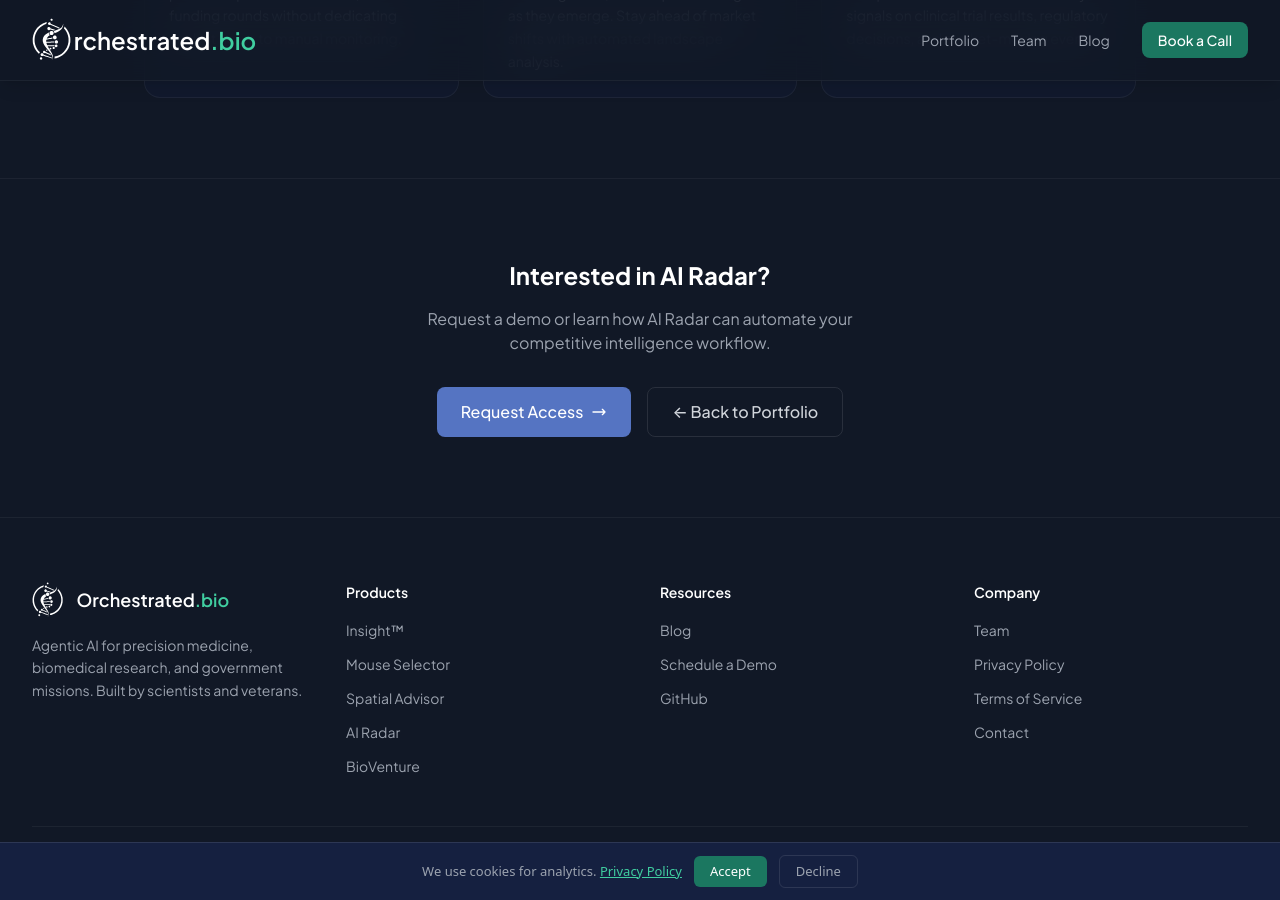
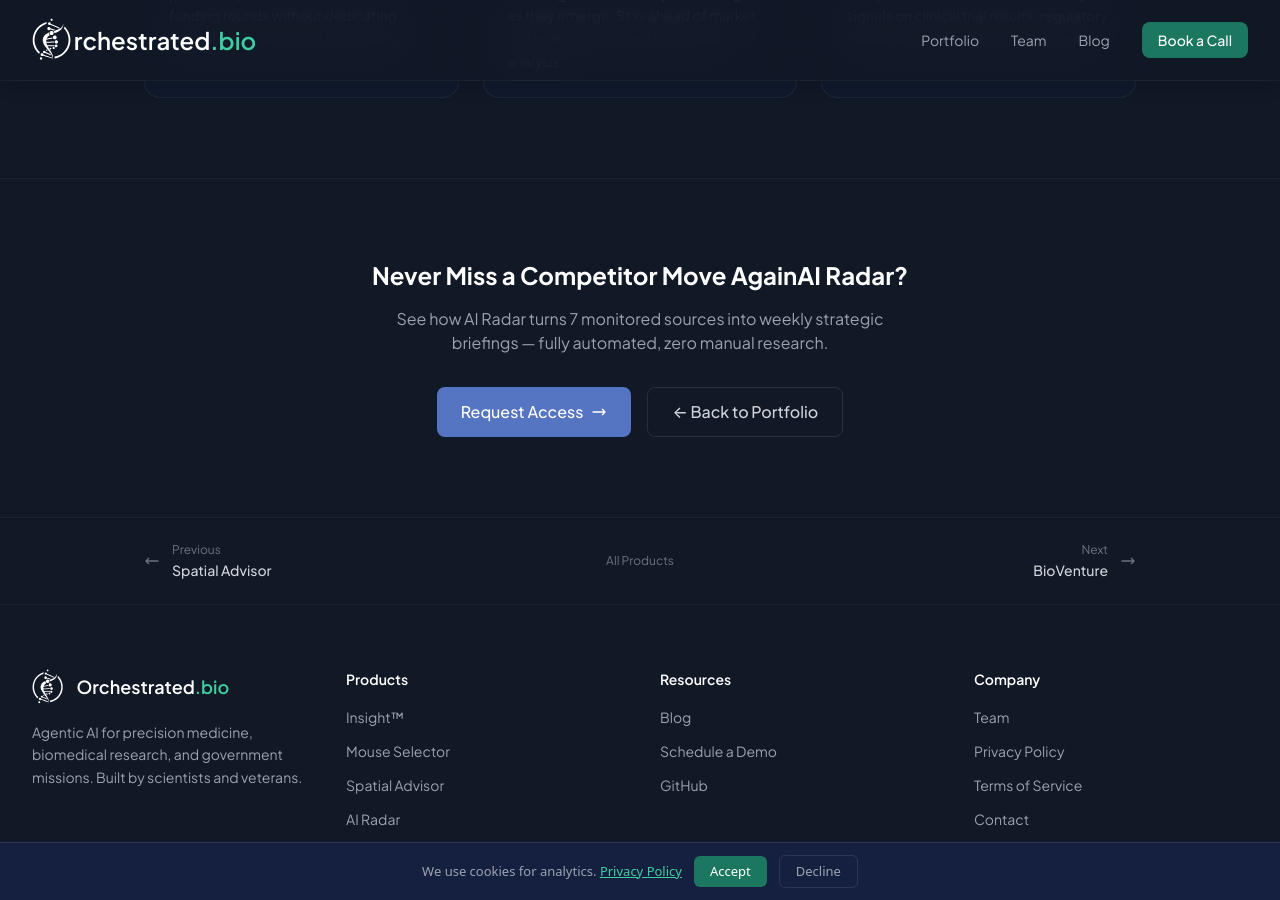
Before and after one commit to noeljcruz/orchestrated-bio.github.io, a Jekyll site: the page built from products/ai-radar.html, in a window 1280 px wide and 900 px high, scrolled down 2420 px. Built offline with Jekyll 4.4.1, drawn with Linux system fonts in a browser that asks for light colours; nearby versions of some CDN libraries; some web fonts are replaced.

Commit message:
Fix issues #5 and #6: product page CTAs and cross-navigation
#5 — Product-specific CTA copy:
- Layout now uses page.cta_title (falls back to "Interested in X?")
- Fixed "Back to Portfolio" link from /#products to /portfolio/
- Each product gets a specific cta_title and sharper cta_description:
  - Mouse Selector: "Stop Guessing Which Mouse Model to Use"
  - Spatial Advisor: "Run Your First Agentic ST Analysis"
  - AI Radar: "Never Miss a Competitor Move Again"
  - BioVenture: "Grade Your Next Biotech Deal in Minutes"

#6 — Cross-navigation between product pages:
- Prev/Next nav bar added below CTA, driven by site.data.products order
- Shows product name with arrow, "Previous"/"Next" label
- "All Products" center link back to /portfolio/
- First/last products show only one direction

Co-Authored-By: Claude Sonnet 4.6 <noreply@anthropic.com>

```diff
--- a/_layouts/product.html
+++ b/_layouts/product.html
@@ -101,16 +101,62 @@ layout: default
 <!-- CTA -->
 <section class="py-20 border-t border-white/5">
     <div class="max-w-5xl mx-auto px-4 text-center">
-        <h2 class="text-2xl font-bold text-white mb-4">Interested in {{ page.product_name }}?</h2>
+        <h2 class="text-2xl font-bold text-white mb-4">{{ page.cta_title | default: "Interested in " | append: page.product_name | append: "?" }}</h2>
         <p class="text-gray-400 mb-8 max-w-lg mx-auto">{{ page.cta_description | default: "Request a demo or learn more about how this product can help your team." }}</p>
         <div class="flex flex-wrap justify-center gap-4">
             <a href="{{ site.booking_url }}" target="_blank" rel="noopener" class="inline-flex items-center gap-2 px-6 py-3 rounded-lg bg-{{ page.cta_bg | default: 'brand-600' }} hover:bg-{{ page.cta_hover | default: 'brand-500' }} text-{% if page.cta_text_dark %}navy-950{% else %}white{% endif %} font-medium transition-all hover:shadow-lg hover:shadow-{{ page.accent_color | default: 'brand' }}-500/20">
                 Request Access
                 <svg class="w-4 h-4" fill="none" stroke="currentColor" viewBox="0 0 24 24"><path stroke-linecap="round" stroke-linejoin="round" stroke-width="2" d="M17 8l4 4m0 0l-4 4m4-4H3"/></svg>
             </a>
-            <a href="{{ '/#products' | relative_url }}" class="inline-flex items-center gap-2 px-6 py-3 rounded-lg border border-white/10 hover:border-{{ page.accent_color | default: 'brand' }}-500/30 text-gray-300 hover:text-white font-medium transition-all">
+            <a href="{{ '/portfolio/' | relative_url }}" class="inline-flex items-center gap-2 px-6 py-3 rounded-lg border border-white/10 hover:border-{{ page.accent_color | default: 'brand' }}-500/30 text-gray-300 hover:text-white font-medium transition-all">
                 &larr; Back to Portfolio
             </a>
         </div>
     </div>
 </section>
+
+<!-- Cross-navigation -->
+{% assign products = site.data.products %}
+{% assign prev_product = nil %}
+{% assign next_product = nil %}
+{% for p in products %}
+  {% if page.url contains p.slug %}
+    {% if forloop.index0 > 0 %}
+      {% assign prev_index = forloop.index0 | minus: 1 %}
+      {% assign prev_product = products[prev_index] %}
+    {% endif %}
+    {% unless forloop.last %}
+      {% assign next_index = forloop.index0 | plus: 1 %}
+      {% assign next_product = products[next_index] %}
+    {% endunless %}
+  {% endif %}
+{% endfor %}
+{% if prev_product or next_product %}
+<nav class="border-t border-white/5" aria-label="Product navigation">
+    <div class="max-w-5xl mx-auto px-4 py-6 flex items-center justify-between gap-4">
+        <div class="flex-1">
+            {% if prev_product %}
+            <a href="{{ '/products/' | append: prev_product.slug | append: '/' | relative_url }}" class="inline-flex items-center gap-3 group text-left">
+                <svg class="w-4 h-4 text-gray-500 group-hover:text-white transition-colors flex-shrink-0" fill="none" stroke="currentColor" viewBox="0 0 24 24"><path stroke-linecap="round" stroke-linejoin="round" stroke-width="2" d="M7 16l-4-4m0 0l4-4m-4 4h18"/></svg>
+                <div>
+                    <p class="text-xs text-gray-500 mb-0.5">Previous</p>
+                    <p class="text-sm text-gray-300 group-hover:text-white font-medium transition-colors">{{ prev_product.name }}</p>
+                </div>
+            </a>
+            {% endif %}
+        </div>
+        <a href="{{ '/portfolio/' | relative_url }}" class="text-xs text-gray-500 hover:text-gray-300 transition-colors flex-shrink-0">All Products</a>
+        <div class="flex-1 flex justify-end">
+            {% if next_product %}
+            <a href="{{ '/products/' | append: next_product.slug | append: '/' | relative_url }}" class="inline-flex items-center gap-3 group text-right">
+                <div>
+                    <p class="text-xs text-gray-500 mb-0.5">Next</p>
+                    <p class="text-sm text-gray-300 group-hover:text-white font-medium transition-colors">{{ next_product.name }}</p>
+                </div>
+                <svg class="w-4 h-4 text-gray-500 group-hover:text-white transition-colors flex-shrink-0" fill="none" stroke="currentColor" viewBox="0 0 24 24"><path stroke-linecap="round" stroke-linejoin="round" stroke-width="2" d="M17 8l4 4m0 0l-4 4m4-4H3"/></svg>
+            </a>
+            {% endif %}
+        </div>
+    </div>
+</nav>
+{% endif %}
--- a/products/ai-radar.html
+++ b/products/ai-radar.html
@@ -16,7 +16,8 @@ demo_image: images/ai-radar-demo.png
 demo_image_alt: "AI Radar: continuous agentic competitive landscape analysis with AI-scored findings"
 cta_bg: navy-500
 cta_hover: navy-400
-cta_description: "Request a demo or learn how AI Radar can automate your competitive intelligence workflow."
+cta_title: "Never Miss a Competitor Move Again"
+cta_description: "See how AI Radar turns 7 monitored sources into weekly strategic briefings — fully automated, zero manual research."
 
 redirect_from:
   - /ai-radar.html
--- a/products/bioventure.html
+++ b/products/bioventure.html
@@ -17,7 +17,8 @@ demo_image_alt: "BioVenture: AI-powered biotech deal pipeline with multi-agent d
 cta_bg: amber-500
 cta_hover: amber-400
 cta_text_dark: true
-cta_description: "Request a demo or learn how BioVenture can accelerate your biotech deal pipeline and due diligence."
+cta_title: "Grade Your Next Biotech Deal in Minutes"
+cta_description: "See BioVenture's multi-agent diligence in action — clinical risk, market fit, and comp analysis running in parallel."
 
 redirect_from:
   - /bioventure.html
--- a/products/mouse-selector.html
+++ b/products/mouse-selector.html
@@ -16,7 +16,8 @@ demo_image: images/mouse-selector-demo.gif
 demo_image_alt: "Mouse Selector demo: searching for tau pathology Alzheimer's models with AI-ranked JAX results"
 cta_bg: navy-500
 cta_hover: navy-400
-cta_description: "Request a demo or learn how Mouse Selector can streamline model selection for your lab."
+cta_title: "Stop Guessing Which Mouse Model to Use"
+cta_description: "See how Mouse Selector cuts model selection from hours to minutes. Schedule a demo for your lab."
 
 redirect_from:
   - /mouse-selector.html
--- a/products/spatial-advisor.html
+++ b/products/spatial-advisor.html
@@ -16,7 +16,8 @@ demo_image: images/spatial-advisor-demo.gif
 demo_image_alt: "Spatial Advisor demo: NSCLC tumor microenvironment analysis with AI workflow guidance"
 cta_bg: brand-600
 cta_hover: brand-500
-cta_description: "Request a demo or learn how Spatial Advisor can accelerate your spatial transcriptomics analysis."
+cta_title: "Run Your First Agentic ST Analysis"
+cta_description: "See Spatial Advisor profile your data and execute a full analysis workflow — no manual parameter tuning required."
 
 redirect_from:
   - /spatial-advisor.html
```
